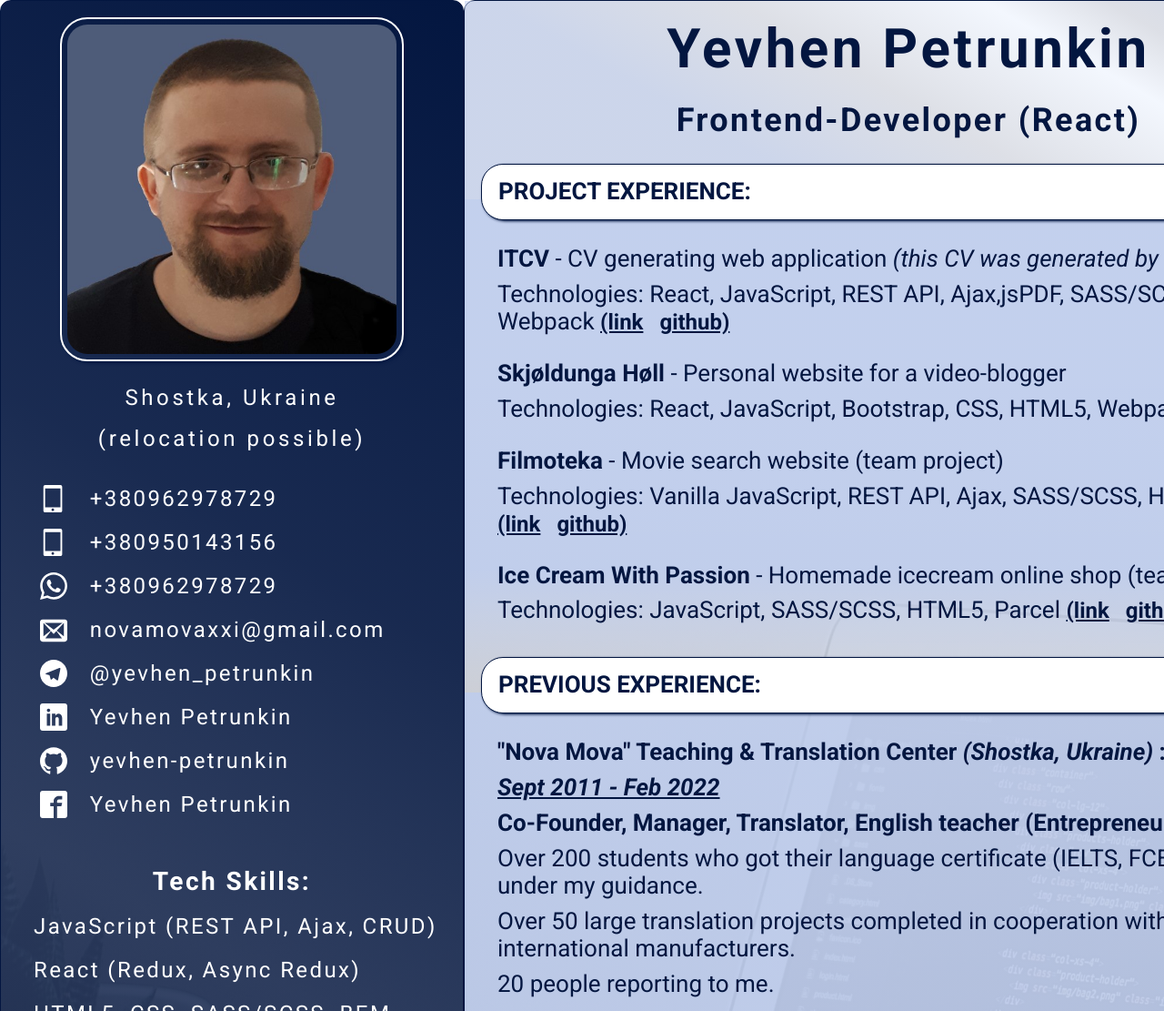
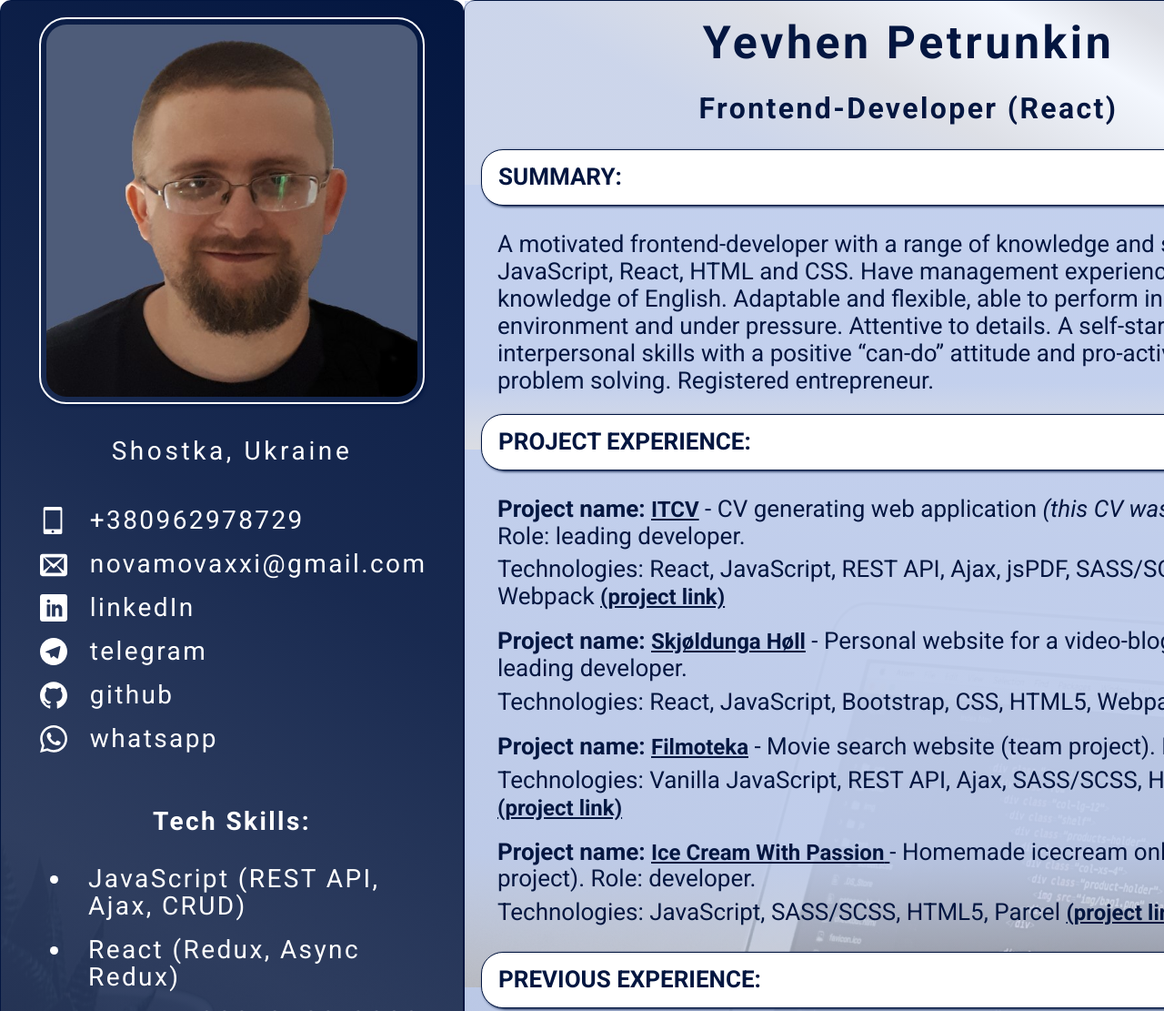
Before and after one commit to yevhen-petrunkin/cv-for-goit, a plain HTML site: page index.html in a window 1280 px wide. Shown: the top 1111 px of the page at 91% size. Drawn offline with nearby package versions, Linux system fonts and the light colour scheme.

Commit message:
Fix styles

```diff
--- a/index.html
+++ b/index.html
@@ -23,24 +23,11 @@
         <div class="photo-block">
           <img class="photo-block__photo" src="./photo-5.jpg" alt="My Face" />
           <p class="photo-block__location">Shostka, Ukraine</p>
-          <p class="photo-block__location">(relocation possible)</p>
         </div>
         <address class="contacts">
           <a href="tel:+380962978729" class="contact link"
             ><svg class="icon" width="30" height="30">
               <use href="./icons.svg#mobile"></use>
-            </svg>
-            <span>+380962978729</span></a
-          >
-          <a href="tel:+380950143156" class="contact link"
-            ><svg class="icon" width="30" height="30">
-              <use href="./icons.svg#mobile"></use>
-            </svg>
-            <span>+380950143156</span></a
-          >
-          <a href="tel:+380962978729" class="contact link"
-            ><svg class="icon" width="30" height="30">
-              <use href="./icons.svg#whatsapp"></use>
             </svg>
             <span>+380962978729</span></a
           >
@@ -50,12 +37,6 @@
             </svg>
             <span>novamovaxxi@gmail.com</span></a
           >
-          <a href="https://t.me/yevhen_petrunkin" class="contact link"
-            ><svg class="icon" width="30" height="30">
-              <use href="./icons.svg#telegram"></use>
-            </svg>
-            <span>@yevhen_petrunkin</span></a
-          >
           <a
             href="https://www.linkedin.com/in/yevhen-petrunkin-503617259/"
             class="contact link"
@@ -63,22 +44,26 @@
             <svg class="icon" width="30" height="30">
               <use href="./icons.svg#linkedin"></use>
             </svg>
-            <span>Yevhen Petrunkin</span></a
+            <span>linkedIn</span></a
           >
+          <a href="https://t.me/yevhen_petrunkin" class="contact link"
+            ><svg class="icon" width="30" height="30">
+              <use href="./icons.svg#telegram"></use>
+            </svg>
+            <span>telegram</span></a
+          >
+
           <a href="https://github.com/yevhen-petrunkin" class="contact link">
             <svg class="icon" width="30" height="30">
               <use href="./icons.svg#github"></use>
             </svg>
-            <span>yevhen-petrunkin</span></a
+            <span>github</span></a
           >
-          <a
-            href="https://www.facebook.com/profile.php?id=100011788286630"
-            class="contact link"
-          >
-            <svg class="icon" width="30" height="30">
-              <use href="./icons.svg#facebook"></use>
+          <a href="tel:+380962978729" class="contact link"
+            ><svg class="icon" width="30" height="30">
+              <use href="./icons.svg#whatsapp"></use>
             </svg>
-            <span>Yevhen Petrunkin</span></a
+            <span>whatsapp</span></a
           >
         </address>
         <div class="skills tech-skills">
@@ -97,27 +82,21 @@
           </ul>
         </div>
         <div class="skills">
-          <h3 class="skills__heading">Soft Skills:</h3>
+          <h3 class="skills__heading">Soft Skills</h3>
           <ul class="skills__list list">
-            <li class="skills__description">
-              Self-starter with a positive “can-do” attitude;
-            </li>
-            <li class="skills__description">
-              Applying common sense and pro-active approach to problem solving
-              and decision-making;
-            </li>
-            <li class="skills__description">
-              Abile to perform consistently in a fast-paced environment and
-              under pressure.
-            </li>
+            <li class="skills__description">Flexibility</li>
+            <li class="skills__description">Attention</li>
+            <li class="skills__description">Communication</li>
+            <li class="skills__description">Teamwork</li>
+            <li class="skills__description">Ability to work under pressure</li>
           </ul>
         </div>
         <div class="skills">
           <h3 class="skills__heading">Languages:</h3>
           <ul class="skills__list list">
-            <li class="skills__description">English - C1 (Advanced);</li>
-            <li class="skills__description">Ukrainian - Native;</li>
-            <li class="skills__description">Russian - Native;</li>
+            <li class="skills__description">English - Advanced</li>
+            <li class="skills__description">Ukrainian - Native</li>
+            <li class="skills__description">Russian - Native</li>
           </ul>
         </div>
       </div>
@@ -129,43 +108,69 @@
         <div class="box">
           <div class="article">
             <div class="article__title">
+              <h3 class="article__name">SUMMARY:</h3>
+            </div>
+            <div class="article__body">
+              A motivated frontend-developer with a range of knowledge and solid
+              skills in JavaScript, React, HTML and CSS. Have management
+              experience and profound knowledge of English. Adaptable and
+              flexible, able to perform in a fast-paced environment and under
+              pressure. Attentive to details. A self-starter with solid
+              interpersonal skills with a positive “can-do” attitude and
+              pro-active approach to problem solving. Registered entrepreneur.
+            </div>
+          </div>
+          <div class="article">
+            <div class="article__title">
               <h3 class="article__name">PROJECT EXPERIENCE:</h3>
             </div>
             <div class="article__body">
               <h4 class="article__heading body">
-                <span class="article__heading--main">ITCV</span>
+                Project name:
+                <a class="article__link" href=""
+                  ><span class="article__heading--main">ITCV</span></a
+                >
                 <span class="article__heading--add"
                   >- CV generating web application
-                  <i> (this CV was generated by it) </i></span
+                  <i> (this CV was generated by it) </i>Role: leading
+                  developer.</span
                 >
               </h4>
               <p class="article__tech body">
                 <span class="article__tech--main">Technologies:</span>
-                React, JavaScript, REST API, Ajax,jsPDF, SASS/SCSS, HTML5,
-                Webpack
-                <a class="article__link body" href="">(link</a
-                ><a class="article__link body" href="">github)</a>
+                React, JavaScript, REST API, Ajax, jsPDF, SASS/SCSS, HTML5,
+                Webpack <a class="article__link body" href="">(project link)</a>
               </p>
             </div>
             <div class="article__body">
               <h4 class="article__heading body">
-                <span class="article__heading--main">Skjøldunga Høll</span>
+                Project name:
+                <a href="" class="article__link"
+                  ><span class="article__heading--main"
+                    >Skjøldunga Høll</span
+                  ></a
+                >
                 <span class="article__heading--add"
-                  >- Personal website for a video-blogger</span
+                  >- Personal website for a video-blogger. Role: leading
+                  developer.</span
                 >
               </h4>
               <p class="article__tech body">
                 <span class="article__tech--main">Technologies:</span>
                 React, JavaScript, Bootstrap, CSS, HTML5, Webpack
-                <a class="article__link body" href="">(link</a
-                ><a class="article__link body" href="">github)</a>
+                <a class="article__link body" href="">(project link)</a>
               </p>
             </div>
             <div class="article__body">
               <h4 class="article__heading body">
-                <span class="article__heading--main">Filmoteka</span>
+                Project name:
+                <a
+                  href="https://kaka8548.github.io/filmoteka-/"
+                  class="article__link"
+                  ><span class="article__heading--main">Filmoteka</span></a
+                >
                 <span class="article__heading--add"
-                  >- Movie search website (team project)
+                  >- Movie search website (team project). Role: developer.
                 </span>
               </h4>
               <p class="article__tech body">
@@ -173,22 +178,25 @@
                 Vanilla JavaScript, REST API, Ajax, SASS/SCSS, HTML5, Parcel
                 <a
                   class="article__link body"
-                  href="https://kaka8548.github.io/filmoteka-/"
-                  >(link</a
-                ><a
-                  class="article__link body"
                   href="https://github.com/Kaka8548/filmoteka-"
-                  >github)</a
+                  >(project link)</a
                 >
               </p>
             </div>
             <div class="article__body">
               <h4 class="article__heading body">
-                <span class="article__heading--main"
-                  >Ice Cream With Passion</span
+                Project name:
+                <a
+                  href="https://arinagar.github.io/power-rangers-project/"
+                  class="article__link"
                 >
+                  <span class="article__heading--main"
+                    >Ice Cream With Passion</span
+                  >
+                </a>
                 <span class="article__heading--add"
-                  >- Homemade icecream online shop (team project)
+                  >- Homemade icecream online shop (team project). Role:
+                  developer.
                 </span>
               </h4>
               <p class="article__tech body">
@@ -196,12 +204,8 @@
                 JavaScript, SASS/SCSS, HTML5, Parcel
                 <a
                   class="article__link body"
-                  href="https://arinagar.github.io/power-rangers-project/"
-                  >(link</a
-                ><a
-                  class="article__link body"
                   href="https://github.com/Arinagar/power-rangers-project"
-                  >github)</a
+                  >(project link)</a
                 >
               </p>
             </div>
@@ -219,6 +223,7 @@
               <p class="article__position body">
                 Co-Founder, Manager, Translator, English teacher (Entrepreneur)
               </p>
+              <p><b>Achievements:</b></p>
               <ul class="article__description list">
                 <li class="article__item body">
                   Over 200 students who got their language certificate (IELTS,
@@ -240,6 +245,7 @@
               <p class="article__position body">Translator (Freelancer)</p>
               <ul class="article__description list">
                 <li class="article__item body">
+                  <p><b>Achievements:</b></p>
                   150 tech translations in IT and other areas.
                 </li>
               </ul>
@@ -272,27 +278,6 @@
               </p>
             </div>
           </div>
-          <div class="article">
-            <div class="article__title">
-              <h3 class="article__name">SUMMARY:</h3>
-            </div>
-            <div class="article__body">
-              <ul class="article__description list">
-                <li class="article__item body">Registered entrepreneur.</li>
-                <li class="article__item body">
-                  15 years of English tech translation experience (IT included).
-                </li>
-                <li class="article__item body">
-                  20 years of English teaching experience.
-                </li>
-
-                <li class="article__item body">Management skills</li>
-                <li class="article__item body">
-                  Eager to learn and enhance my skills.
-                </li>
-              </ul>
-            </div>
-          </div>
         </div>
       </div>
     </div>
--- a/styles.css
+++ b/styles.css
@@ -18,7 +18,7 @@ p {
 .list {
   padding: 0;
   margin: 0;
-  list-style: none;
+  /* list-style: none; */
 }
 
 .link {
@@ -51,6 +51,8 @@ p {
   padding: 18px;
   width: 510px;
   height: 100%;
+  font-size: 28px;
+  /* line-height: 30px; */
   color: white;
   background-image: linear-gradient(
     30deg,
@@ -71,7 +73,7 @@ p {
   margin: 0 auto;
   margin-bottom: 18px;
   padding: 6px;
-  width: 80%;
+  width: 90%;
   border: 2px solid white;
   border-radius: 30px;
   box-shadow: 1.8px 1.8px 3.6px rgb(3, 22, 64);
@@ -79,9 +81,9 @@ p {
 
 .photo-block__location {
   display: block;
-  padding: 9px 0;
+  padding: 18px 0;
   text-align: center;
-  font-size: 24px;
+  font-size: 28px;
   letter-spacing: 3.6px;
 }
 
@@ -103,17 +105,18 @@ p {
 }
 
 .skills {
-  padding: 18px 0;
+  padding: 24px 0;
   letter-spacing: 2.4px;
 }
 
 .skills__heading {
-  padding-bottom: 18px;
+  padding-bottom: 32px;
   text-align: center;
+  font-size: 28px;
 }
 
 .skills__list {
-  list-style: none;
+  padding-left: 60px;
 }
 
 .skills__description {
@@ -148,12 +151,12 @@ p {
 
 .heading__name {
   margin-bottom: 24px;
-  font-size: 60px;
+  font-size: 50px;
   letter-spacing: 3.6px;
 }
 
 .heading__position {
-  font-size: 36px;
+  font-size: 32px;
   letter-spacing: 2.4px;
 }
 
@@ -187,13 +190,13 @@ p {
 }
 
 .article__body {
-  padding-bottom: 18px;
+  padding-bottom: 12px;
   padding-left: 18px;
   font-size: 26px;
 }
 
 .body {
-  margin-bottom: 9px;
+  margin-bottom: 7px;
 }
 
 .article__heading--add {
@@ -202,6 +205,7 @@ p {
 }
 
 .article__time {
+  padding-bottom: 6px;
   font-size: 26px;
   font-weight: bolder;
   font-style: italic;
@@ -214,7 +218,8 @@ p {
 }
 
 .article__description {
-  /* padding-left: 36px; */
+  padding-left: 36px;
+  /* list-style: none; */
   font-size: 26px;
 }
 
@@ -228,6 +233,6 @@ p {
   color: inherit;
 }
 
-.article__body .article__link:first-of-type {
+/* .article__body .article__link:first-of-type {
   margin-right: 18px;
-}
+} */
```
